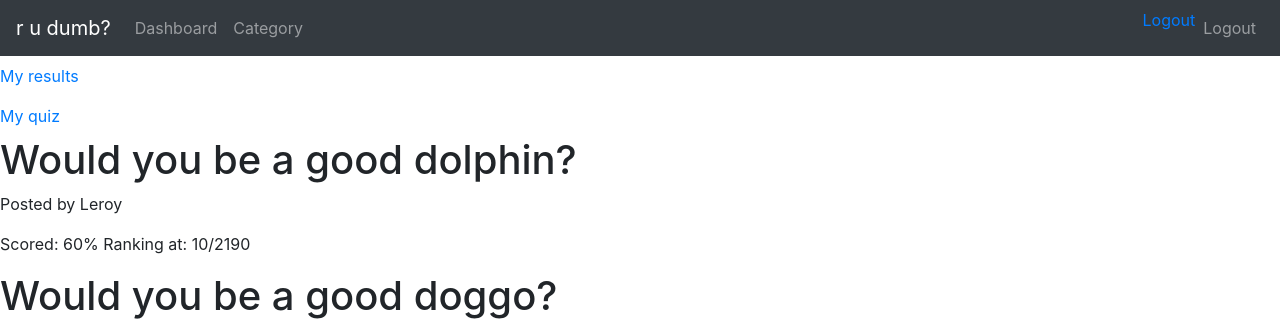
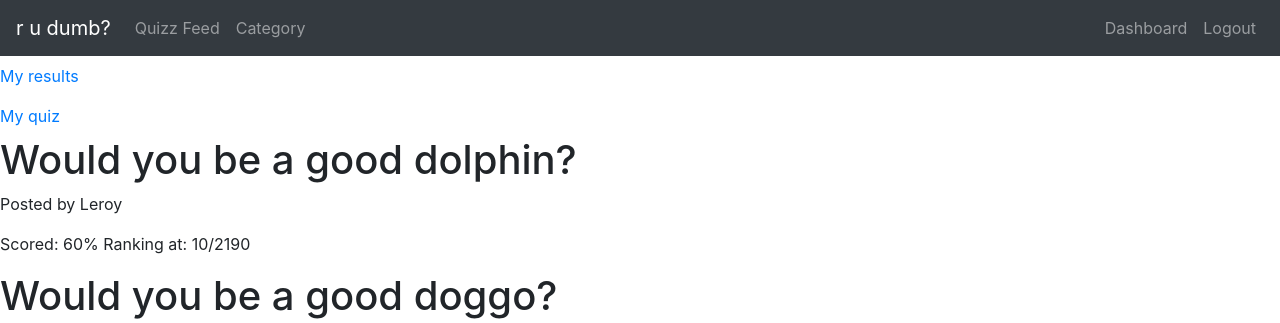
Before and after one commit to HE-Arc/r-u-dumb, a Django app: page /dashboard in a window 1280 px wide. Shown: the top 323 px of the page. Run offline with Django 3.2, Linux system fonts and the light colour scheme; the visitor is signed in with stand-in values (Sample User, id 1); some libraries are stand-ins or nearby versions.

Commit message:
Resolve skeleton.html

```diff
--- a/rudumb/rudumbapp/templates/skeleton.html
+++ b/rudumb/rudumbapp/templates/skeleton.html
@@ -5,21 +5,24 @@
     {% bootstrap_css %}
     {% bootstrap_javascript jquery='full' %}
     <link rel="stylesheet" href="{% static 'css/style.css' %}">
-      <link rel="stylesheet" href="https://stackpath.bootstrapcdn.com/bootstrap/4.1.3/css/bootstrap.min.css" integrity="sha384-MCw98/SFnGE8fJT3GXwEOngsV7Zt27NXFoaoApmYm81iuXoPkFOJwJ8ERdknLPMO" crossorigin="anonymous">
+    <link rel="stylesheet" href="https://stackpath.bootstrapcdn.com/bootstrap/4.1.3/css/bootstrap.min.css"
+          integrity="sha384-MCw98/SFnGE8fJT3GXwEOngsV7Zt27NXFoaoApmYm81iuXoPkFOJwJ8ERdknLPMO" crossorigin="anonymous">
 </head>
 <body>
 <!-- Fixed navbar -->
 <nav class="navbar navbar-expand-md navbar-dark  bg-dark">
     <a class="navbar-brand" href="/">r u dumb?</a>
-          <button class="navbar-toggler" type="button" data-toggle="collapse" data-target="#navbarCollapse" aria-controls="navbarCollapse" aria-expanded="false" aria-label="Toggle navigation">
+    <button class="navbar-toggler" type="button" data-toggle="collapse" data-target="#navbarCollapse"
+            aria-controls="navbarCollapse" aria-expanded="false" aria-label="Toggle navigation">
         <span class="navbar-toggler-icon"></span>
     </button>
     <div class="collapse navbar-collapse" id="navbarCollapse">
         {% if user.is_authenticated %}
         <ul class="navbar-nav mr-auto">
-              <li class="nav-item">
-                <a class="nav-link" href="{% url 'dashboard' %}">Dashboard</a>
-              <li class="nav-item">
+            <li>
+                <a class="nav-link" href="/">Quizz Feed</a>
+            </li>
+            <li>
                 <a class="nav-link" href="/">Category</a>
             </li>
         </ul>
@@ -27,8 +30,8 @@
         <ul class="navbar-nav ml-auto">
             {% if user.is_authenticated %}
             <li class="nav-item">
-                  <a href="{% url 'logout' %}">Logout</a>
-                </li>
+                <a class="nav-link" href="/dashboard">Dashboard</a>
+            <li class="nav-item">
             <li class="nav-item">
                 <a class="nav-link" href="/logout">Logout</a>
             </li>
```
Lines whose indentation alone changed are shown as unchanged.
